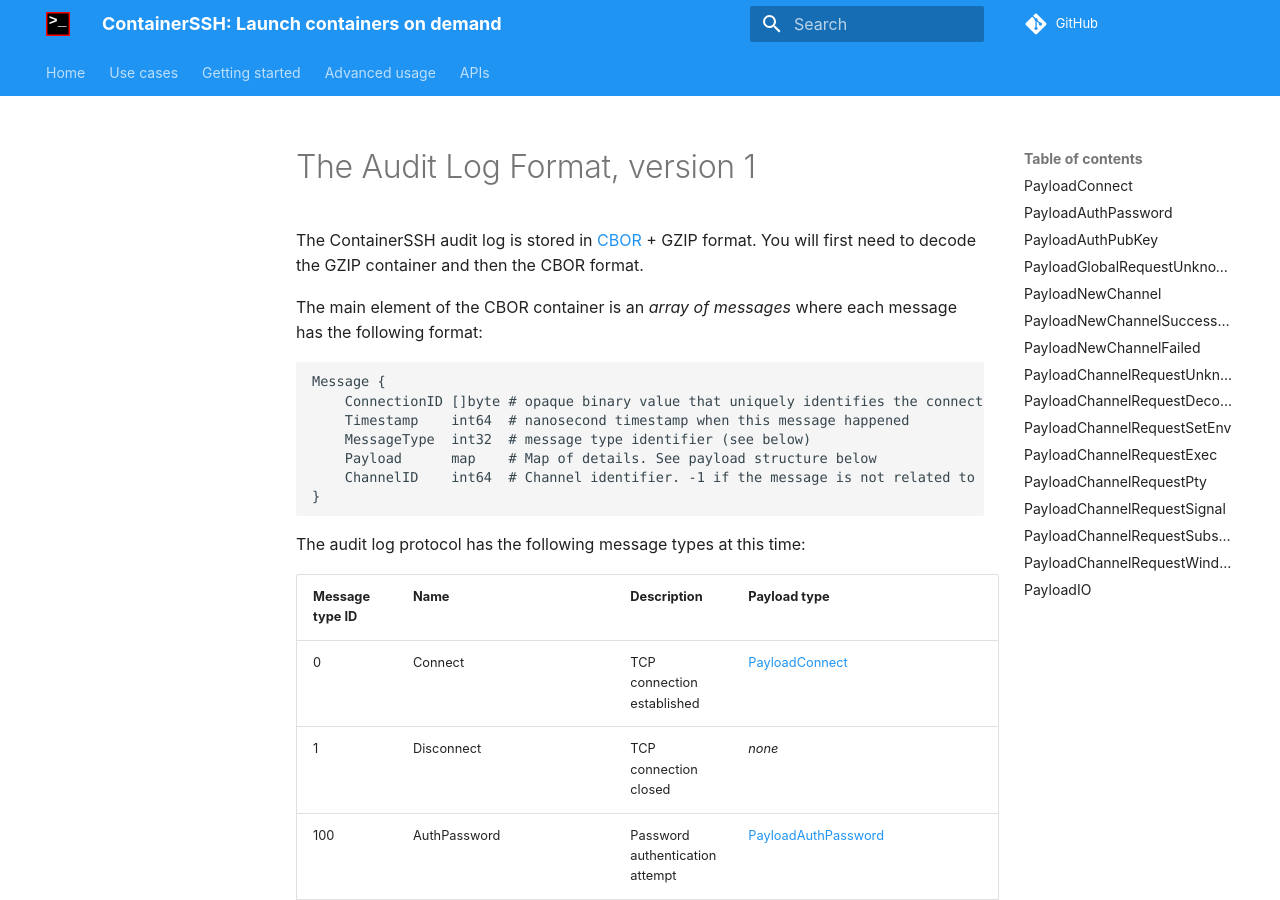
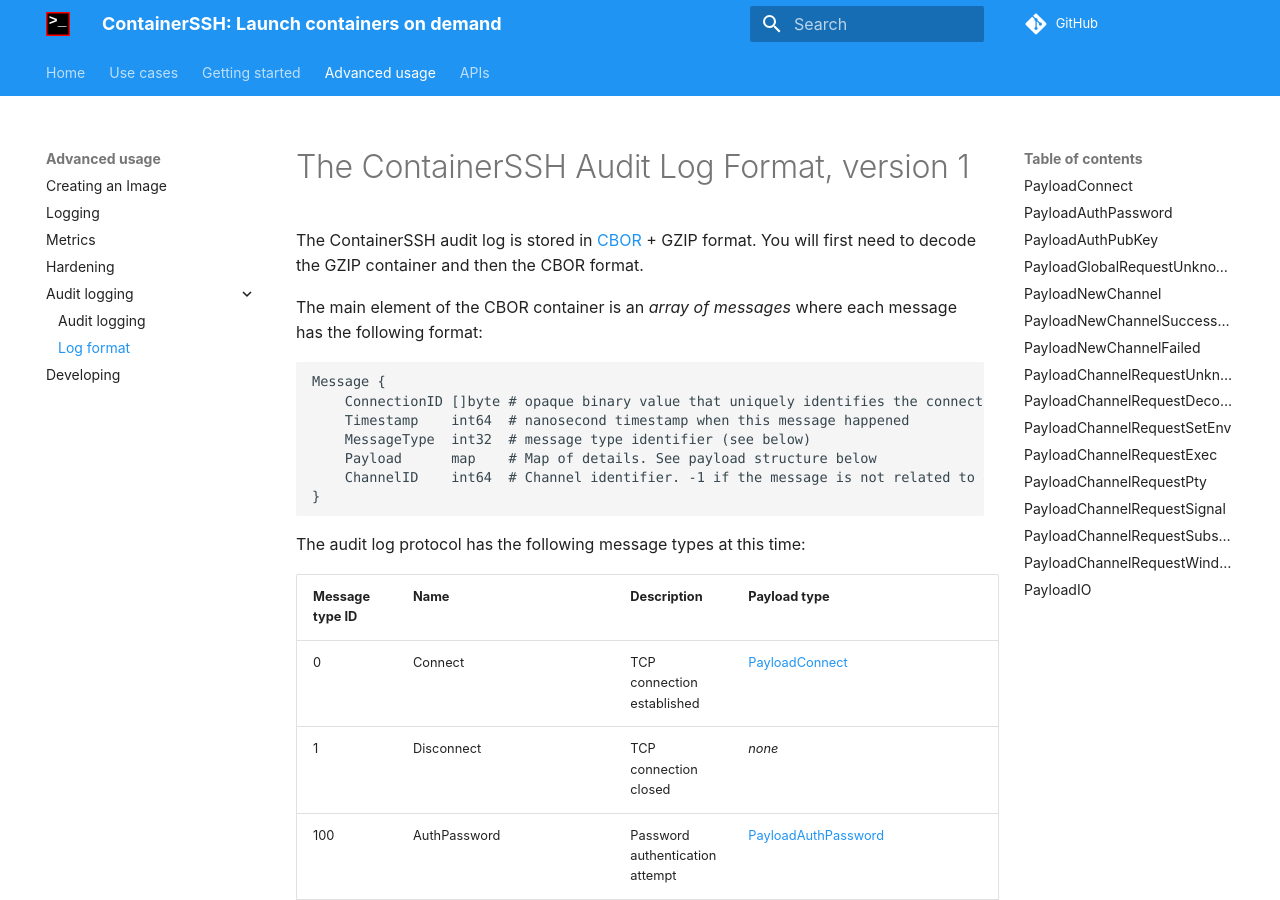
Before and after one commit to ContainerSSH/containerssh.github.io, an MkDocs documentation site: the page built from docs/audit/format.md, in a window 1280 px wide and 900 px high. Built offline with MkDocs 1.6.1 and Material for MkDocs 9.7.7, drawn with Linux system fonts in a browser that asks for light colours; comment, search, counter and statistics services are not loaded.

Commit message:
Fixed linking issues

```diff
--- a/docs/audit/protocol.md
+++ b/docs/audit/format.md
@@ -1,4 +1,4 @@
-<h1>The Audit Log Format, version 1</h1>
+<h1>The ContainerSSH Audit Log Format, version 1</h1>
 
 The ContainerSSH audit log is stored in [CBOR](https://cbor.io/) + GZIP format. You will first need to decode the GZIP container and then the CBOR format.
 
--- a/mkdocs.yml
+++ b/mkdocs.yml
@@ -75,7 +75,9 @@
     - 'Logging': 'logging.md'
     - 'Metrics': 'metrics.md'
     - 'Hardening': 'hardening.md'
-    - 'Audit logging': 'audit.md'
+    - 'Audit logging':
+      - 'Audit logging': 'audit/index.md'
+      - 'Log format': 'audit/format.md'
     - 'Developing': 'developing.md'
   - APIs:
       - 'About the API': 'api/index.md'
```
Also changed, not shown: docs/audit/index.md (+1 -1 lines).
